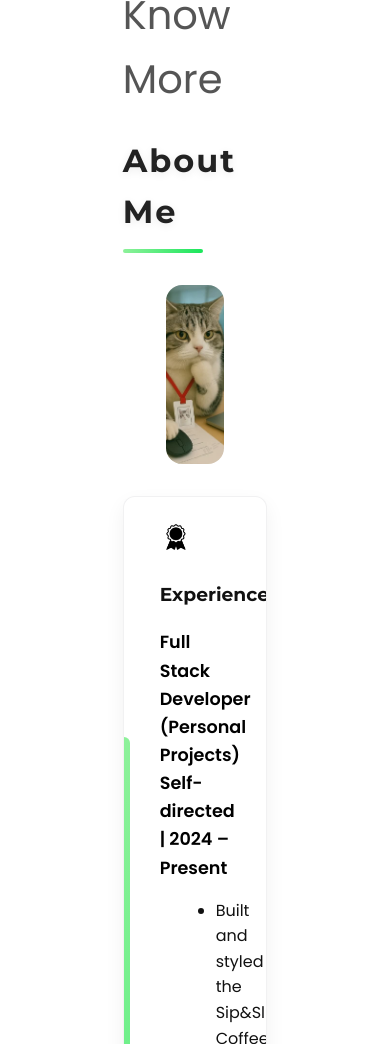
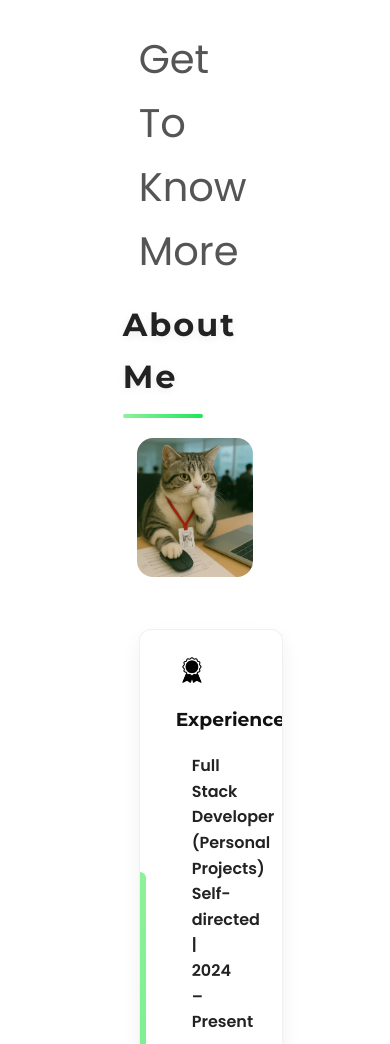
Before and after one commit to ThandoSA/Portfolio, a plain HTML site: page index.html in a window 390 px wide. Shown: the part 956-2000 px from the top of the page. Drawn offline with Linux system fonts and the light colour scheme.

Commit message:
change the mediaquries

```diff
--- a/mediaquries.css
+++ b/mediaquries.css
@@ -39,9 +39,11 @@
         /* allow content to size naturally on mobile */
         min-height: fit-content;
     }
+    /* reduce vertical spacing and allow content to flow */
     #profile{
-        height: 80vh;
+        min-height: 50vh;
         margin: 0;
+        padding: 1.5rem 0;
     }
     article{
         font-size: 1rem;
@@ -71,9 +73,10 @@
         text-align: center;
     }
     .section__pic-container{
-        width: auto;
-        height: 46vw;
-        justify-content: center;
+    width: 80%;
+    max-width: 320px;
+    height: auto;
+    justify-content: center;
     }
     .section__text__p2{
         font-size: 1rem;
@@ -84,6 +87,53 @@
     .text-container{
         text-align: justify;
     }
+
+    /* ensure section content stacks and centers on small screens */
+    .section-container{
+        display: flex;
+        flex-direction: column;
+        align-items: center;
+        gap: 1.25rem;
+    }
+
+    .about-details-container, .about-container{
+        width: 100%;
+        padding: 0 1rem;
+    }
+
+    .details-container{
+        width: 100%;
+        box-sizing: border-box;
+    }
+
+    /* Make images responsive and prevent overflow on small screens */
+    section img,
+    .section__pic-container img,
+    .about-pic,
+    .project-img,
+    .contact-icon,
+    .social-container .icon {
+        max-width: 100%;
+        height: auto;
+        display: block;
+    }
+
+    /* Reduce paragraph padding and increase readability on mobile */
+    .section__text,
+    .text-container,
+    section p {
+        padding: 0 1rem;
+        font-size: 1rem;
+        color: #222;
+    }
+
+    /* Scale down large headings on small screens */
+    .title {
+        font-size: 2rem;
+        margin: 1rem 0 1.25rem 0;
+    }
+
+    .section__text__p2 { font-size: 1.05rem; }
 }
 
 @media (max-width: 900px){
```
